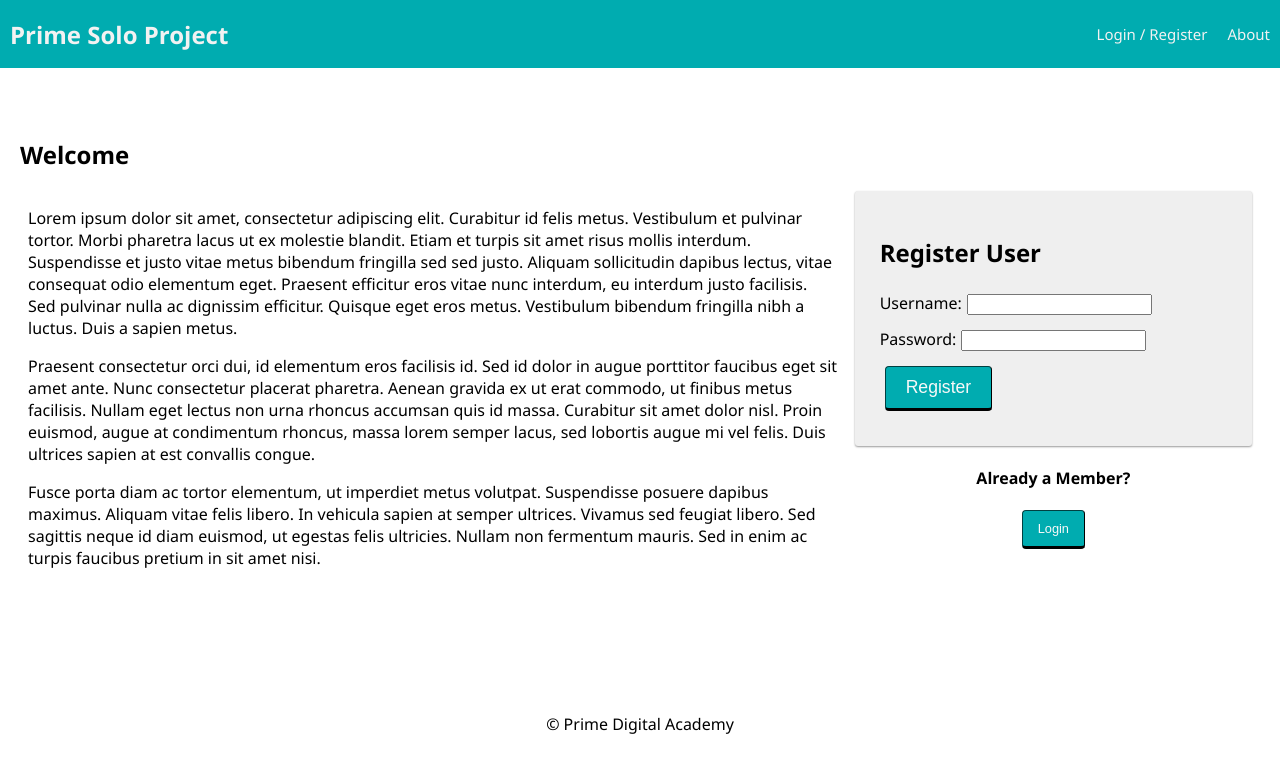
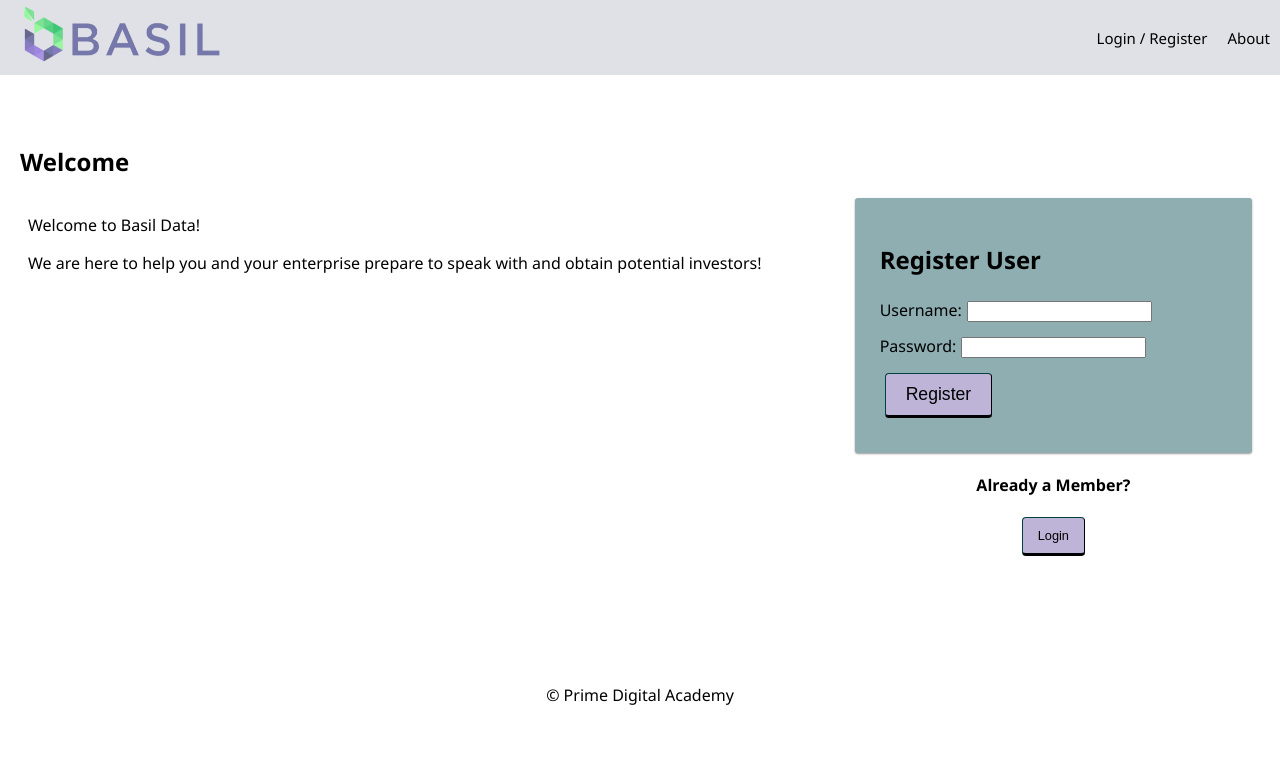
Before and after one commit to Basil-Data/basil-data, a React (Create React App) app: page /testing#/home in a window 1280 px wide. Shown: the top 772 px of the page. Built offline with nearby package versions, Linux system fonts and the light colour scheme; no server answers.

Commit message:
added basil data logo and updated colors with color palette

```diff
--- a/src/components/App/App.css
+++ b/src/components/App/App.css
@@ -32,8 +32,8 @@ Button
   border-color: #014041;
   border-width: 1px 1px 3px;
   border-radius: 4px;
-  background-color: #00acb0;
-  color: #f8f8f8;
+  background-color: #bdb4d8;
+  color: #000000;
   font-size: 1.1rem;
   outline: 0;
   cursor: pointer;
@@ -55,7 +55,7 @@ Button
 }
 
 .btn:hover {
-  background-color: #008183;
+  background-color: #646a94;
   text-decoration: none;
 }
 
@@ -63,7 +63,7 @@ Button
 .btn_asLink {
   padding: 0;
   border-width: 0;
-  border-bottom: 1px solid #444;
+  border-bottom: 1px solid #bdb4d8;
   border-radius: 0;
   background: none;
   font: inherit;
@@ -101,7 +101,7 @@ Form Treatment
   max-width: 100%;
   padding: 25px;
   margin: 0 auto 20px;
-  background-color: #efefef;
+  background-color: #8eaeb2;
   border-radius: 3px;
   box-shadow: 0 1px 2px rgb(0, 0, 0, 0.4);
 }
--- a/src/components/App/App.jsx
+++ b/src/components/App/App.jsx
@@ -19,7 +19,7 @@ import InfoPage from '../InfoPage/InfoPage';
 import LandingPage from '../LandingPage/LandingPage';
 import LoginPage from '../LoginPage/LoginPage';
 import RegisterPage from '../RegisterPage/RegisterPage';
-import SectionOneStory from '../Questionnaire/SectionOneStory';
+// import SectionOneStory from '../Questionnaire/SectionOneStory';
 
 import './App.css';
 
@@ -101,7 +101,7 @@ function App() {
             exact
             path="/testing"
           >
-            <SectionOneStory/>
+            {/* <SectionOneStory/> */}
           </Route>
 
           <Route
--- a/src/components/LandingPage/LandingPage.jsx
+++ b/src/components/LandingPage/LandingPage.jsx
@@ -20,35 +20,12 @@ function LandingPage() {
       <div className="grid">
         <div className="grid-col grid-col_8">
           <p>
-            Lorem ipsum dolor sit amet, consectetur adipiscing elit. Curabitur
-            id felis metus. Vestibulum et pulvinar tortor. Morbi pharetra lacus
-            ut ex molestie blandit. Etiam et turpis sit amet risus mollis
-            interdum. Suspendisse et justo vitae metus bibendum fringilla sed
-            sed justo. Aliquam sollicitudin dapibus lectus, vitae consequat odio
-            elementum eget. Praesent efficitur eros vitae nunc interdum, eu
-            interdum justo facilisis. Sed pulvinar nulla ac dignissim efficitur.
-            Quisque eget eros metus. Vestibulum bibendum fringilla nibh a
-            luctus. Duis a sapien metus.
+            Welcome to Basil Data!
           </p>
 
           <p>
-            Praesent consectetur orci dui, id elementum eros facilisis id. Sed
-            id dolor in augue porttitor faucibus eget sit amet ante. Nunc
-            consectetur placerat pharetra. Aenean gravida ex ut erat commodo, ut
-            finibus metus facilisis. Nullam eget lectus non urna rhoncus
-            accumsan quis id massa. Curabitur sit amet dolor nisl. Proin
-            euismod, augue at condimentum rhoncus, massa lorem semper lacus, sed
-            lobortis augue mi vel felis. Duis ultrices sapien at est convallis
-            congue.
-          </p>
-
-          <p>
-            Fusce porta diam ac tortor elementum, ut imperdiet metus volutpat.
-            Suspendisse posuere dapibus maximus. Aliquam vitae felis libero. In
-            vehicula sapien at semper ultrices. Vivamus sed feugiat libero. Sed
-            sagittis neque id diam euismod, ut egestas felis ultricies. Nullam
-            non fermentum mauris. Sed in enim ac turpis faucibus pretium in sit
-            amet nisi.
+            We are here to help you and your enterprise prepare to speak with and obtain potential
+            investors!
           </p>
         </div>
         <div className="grid-col grid-col_4">
--- a/src/components/Nav/Nav.css
+++ b/src/components/Nav/Nav.css
@@ -5,7 +5,7 @@
   align-items: center;
 
   margin: 0 0 30px;
-  background-color: #00acb0;
+  background-color: #dfe1e7;
   overflow: hidden;
 }
 
@@ -23,8 +23,8 @@
 
 .navLink {
   display: inline-block;
-  color: #f2f2f2;
-  background-color: #00acb0;
+  color: #000000;
+  background-color: #dfe1e7;
   text-align: center;
   padding: 24px 10px;
   text-decoration: none;
@@ -38,5 +38,5 @@
 }
 
 .navLink:hover {
-  background-color: #008183;
+  background-color: #68688c;
 }
--- a/src/components/Nav/Nav.jsx
+++ b/src/components/Nav/Nav.jsx
@@ -10,7 +10,7 @@ function Nav() {
   return (
     <div className="nav">
       <Link to="/home">
-        <h2 className="nav-title">Prime Solo Project</h2>
+        <img className="nav-title" src='/images/BasilDataLogo/BasilDataLogo.png' height="70"/>
       </Link>
       <div>
         {/* If no user is logged in, show these links */}
```
Also changed, not shown: public/images/BasilDataLogo/BasilDataLogo.png (added).
